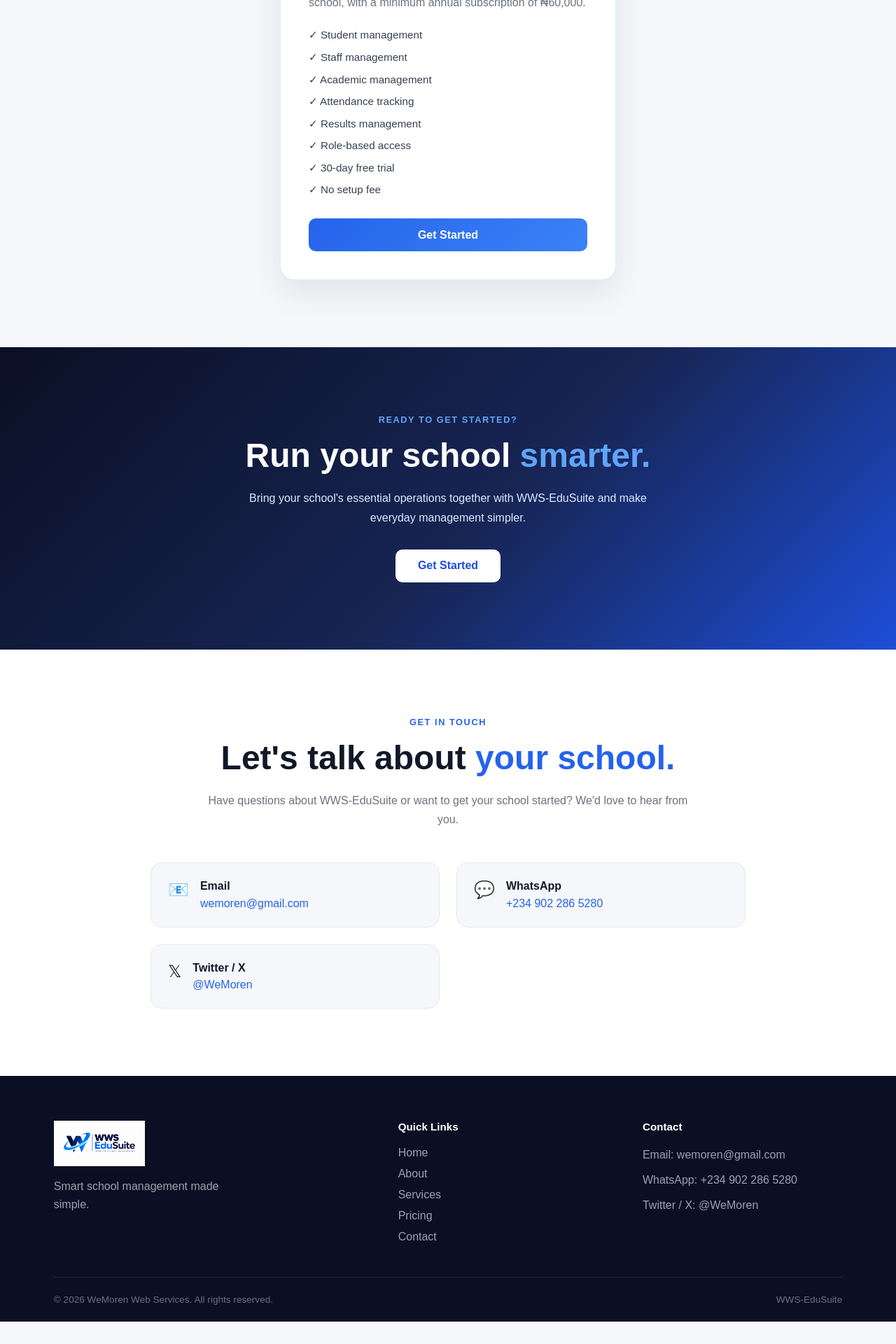
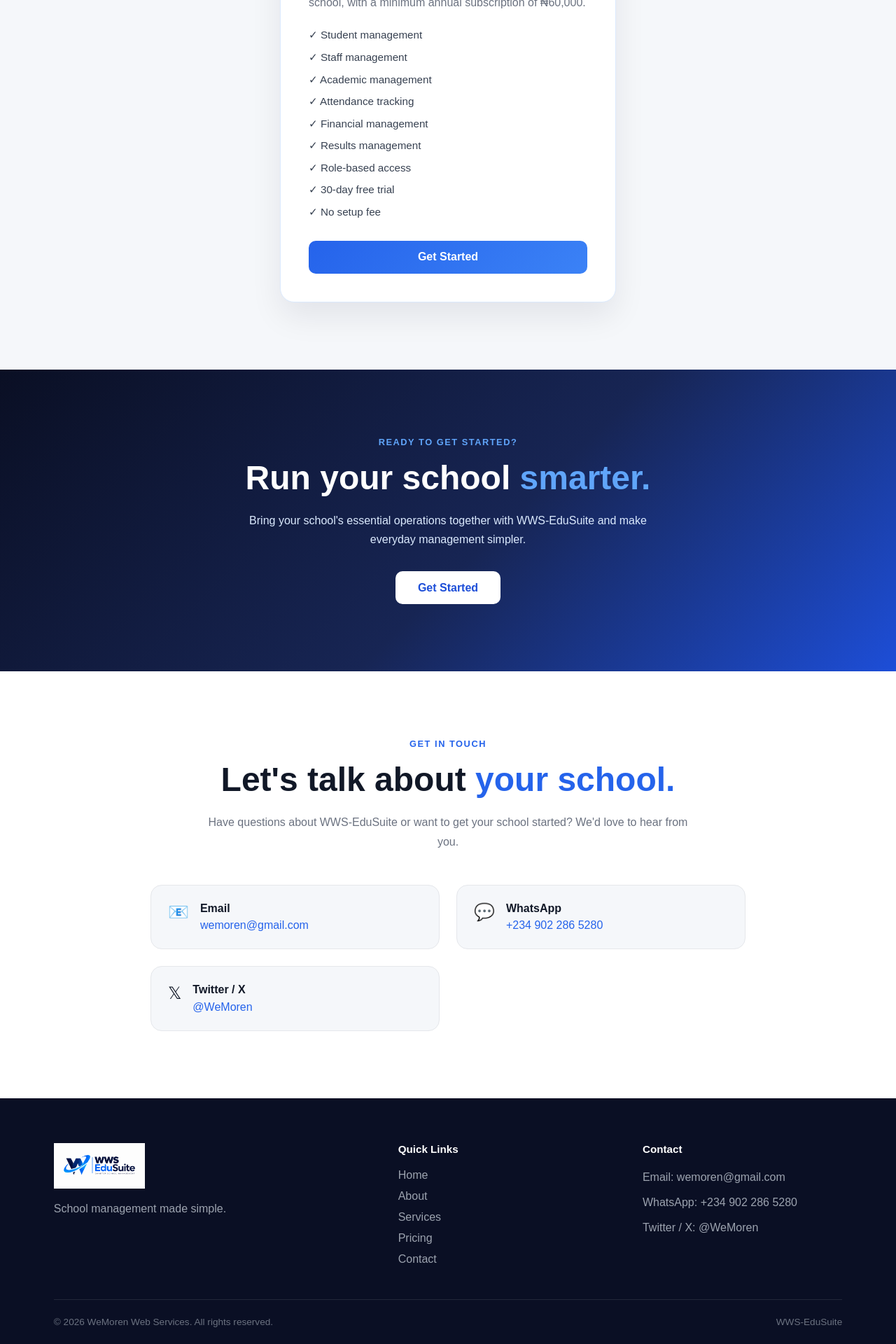
Before and after one commit to WeMoren/wws-edusuite, a React (Vite) app in the folder client/: page / in a window 1280 px wide. Shown: the part 3950-5870 px from the top of the page at 70% size. Before the commit the page ends 5838 px from the top, so only its background shows below. Built offline with nearby package versions, Linux system fonts and the light colour scheme.

Commit message:
modified landing page footer

```diff
--- a/client/src/pages/Landing/LandingPage.jsx
+++ b/client/src/pages/Landing/LandingPage.jsx
@@ -403,6 +403,7 @@ const LandingPage = () => {
                 <li>✓ Staff management</li>
                 <li>✓ Academic management</li>
                 <li>✓ Attendance tracking</li>
+                <li>✓ Financial management</li>
                 <li>✓ Results management</li>
                 <li>✓ Role-based access</li>
                 <li>✓ 30-day free trial</li>
@@ -521,7 +522,7 @@ const LandingPage = () => {
                 </div>
 
                 <p>
-                    Smart school management made simple.
+                    School management made simple.
                 </p>
                 </div>
 
```
